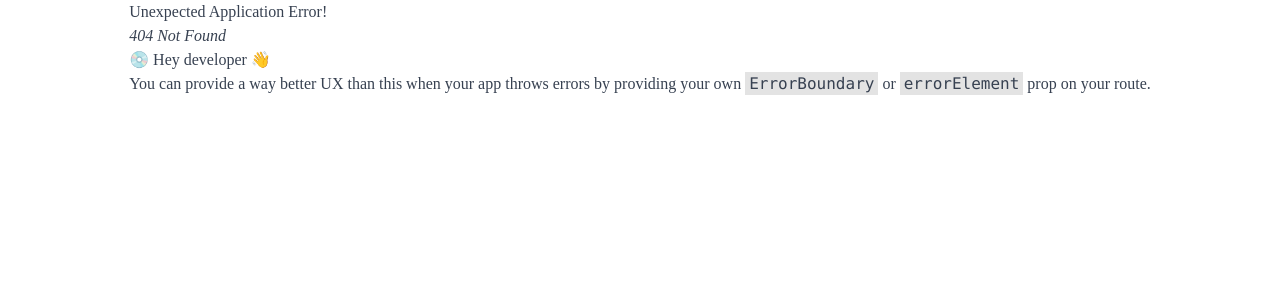
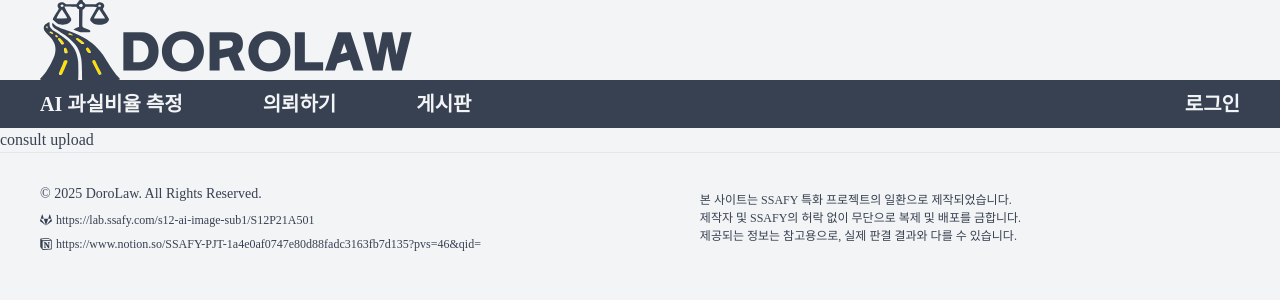
Before and after one commit to SSAFY-Dorolaw/Dorolaw, a React (Vite) app in the folder frontend/: page /consultation in a window 1280 px wide. Before the commit this address had no page. Shown: the top 300 px of the page. Built offline with nearby package versions, Linux system fonts and the light colour scheme; a web font is replaced by a local one.

Commit message:
feat: 내비게이션 바 라우팅 추가
- 내비게이션 바 각 메뉴에 라우팅 추가했습니다.
- 로그인/로그아웃 케이스 분기

S12P21A501-83

```diff
--- a/frontend/src/app/App.tsx
+++ b/frontend/src/app/App.tsx
@@ -1,6 +1,6 @@
 import { RouterProvider } from 'react-router-dom';
 import { QueryClientProvider, QueryClient } from '@tanstack/react-query';
-import router from './routes';
+import router from '@/app/routes';
 
 const queryClient = new QueryClient();
 
--- a/frontend/src/app/main.tsx
+++ b/frontend/src/app/main.tsx
@@ -1,7 +1,7 @@
 import { StrictMode } from 'react';
 import { createRoot } from 'react-dom/client';
 import '@/app/styles/index.css';
-import App from './App';
+import App from '@/app/App';
 
 createRoot(document.getElementById('root')!).render(
   <StrictMode>
--- /dev/null
+++ b/frontend/src/pages/board/Board.tsx
@@ -0,0 +1,9 @@
+const Board = () => {
+  return (
+    <div>
+      <h2>board</h2>
+    </div>
+  );
+};
+
+export default Board;
--- a/frontend/src/pages/consultation/ConsultUpload.tsx
+++ b/frontend/src/pages/consultation/ConsultUpload.tsx
@@ -1 +1,9 @@
-// 커밋용 임시 파일
+const ConsultUpload = () => {
+  return (
+    <div>
+      <h2>consult upload</h2>
+    </div>
+  );
+};
+
+export default ConsultUpload;
--- a/frontend/src/pages/login/KakaoLogin.tsx
+++ /dev/null
@@ -1 +0,0 @@
-// 커밋용 임시 파일
--- /dev/null
+++ b/frontend/src/pages/login/Login.tsx
@@ -0,0 +1,9 @@
+const Login = () => {
+  return (
+    <div>
+      <h2>login page</h2>
+    </div>
+  );
+};
+
+export default Login;
--- a/frontend/src/pages/mypage/ClientPage.tsx
+++ /dev/null
@@ -1 +0,0 @@
-// 커밋용 임시 파일
--- /dev/null
+++ b/frontend/src/pages/mypage/MyPage.tsx
@@ -0,0 +1,9 @@
+const MyPage = () => {
+  return (
+    <div>
+      <h2>client page</h2>
+    </div>
+  );
+};
+
+export default MyPage;
--- a/frontend/src/widgets/Header.tsx
+++ b/frontend/src/widgets/Header.tsx
@@ -1,13 +1,16 @@
 import logo from '@/shared/assets/images/logo.svg';
+import { Link } from 'react-router-dom';
 
 function Header() {
   return (
     <header className="h-[80px] w-full">
       <div className="mx-auto flex h-full w-[1200px] justify-start">
-        <img src={logo} className="h-full items-center" alt="logo" />
-        <div className="flex items-end">
-          <span className="logotext text-5xl text-p5">DOROLAW</span>
-        </div>
+        <Link to="/">
+          <img src={logo} className="h-full items-center" alt="logo" />
+        </Link>
+        <Link to="/" className="logotext self-end text-5xl text-p5">
+          DOROLAW
+        </Link>
       </div>
     </header>
   );
--- a/frontend/src/widgets/Layout.tsx
+++ b/frontend/src/widgets/Layout.tsx
@@ -1,7 +1,7 @@
 import { Outlet } from 'react-router-dom';
-import Header from './Header';
-import NavBar from './NavBar';
-import Footer from './Footer';
+import Header from '@/widgets/Header';
+import NavBar from '@/widgets/NavBar';
+import Footer from '@/widgets/Footer';
 
 function Layout() {
   return (
--- a/frontend/src/widgets/NavBar.tsx
+++ b/frontend/src/widgets/NavBar.tsx
@@ -1,20 +1,51 @@
+import { Link, NavLink } from 'react-router-dom';
 import { LogOut } from 'lucide-react';
 import { FaUserCircle } from 'react-icons/fa';
+import { useState } from 'react';
 
 function NavBar() {
+  const [isLoggedIn, setIsLoggedIn] = useState<boolean>(false);
+
+  const toggleLogin = () => {
+    setIsLoggedIn((prev) => !prev);
+    console.log(isLoggedIn);
+  };
+
+  const AuthComponent = () => {
+    return isLoggedIn ? (
+      <div className="flex items-center gap-6">
+        <NavLink to="/mypage">
+          <div className="flex items-center gap-2">
+            <FaUserCircle size={36} />
+            <div>의뢰인1234님</div>
+          </div>
+        </NavLink>
+        <LogOut
+          strokeWidth={3}
+          className="cursor-pointer"
+          onClick={toggleLogin}
+        />
+      </div>
+    ) : (
+      <Link
+        to="/login"
+        className="flex items-center gap-2"
+        onClick={toggleLogin}
+      >
+        로그인
+      </Link>
+    );
+  };
+
   return (
     <nav className="flex h-[48px] w-screen items-center justify-between bg-p5 text-xl text-p1">
       <div className="mx-auto flex w-[1200px] items-center justify-between gap-20 font-semibold">
-        <div className="flex justify-between gap-20 font-semibold">
-          <div>AI 과실비율 측정</div>
-          <div>의뢰하기</div>
-          <div>게시판</div>
+        <div className="flex justify-between gap-20">
+          <NavLink to="/upload">AI 과실비율 측정</NavLink>
+          <NavLink to="/consultation">의뢰하기</NavLink>
+          <NavLink to="/board">게시판</NavLink>
         </div>
-        <div className="flex items-center gap-6">
-          <FaUserCircle size={36} />
-          <div>의뢰인1234님</div>
-          <LogOut strokeWidth={3} />
-        </div>
+        <AuthComponent />
       </div>
     </nav>
   );
```
Also changed, not shown: frontend/src/app/routes/index.tsx (+22 -1 lines).
